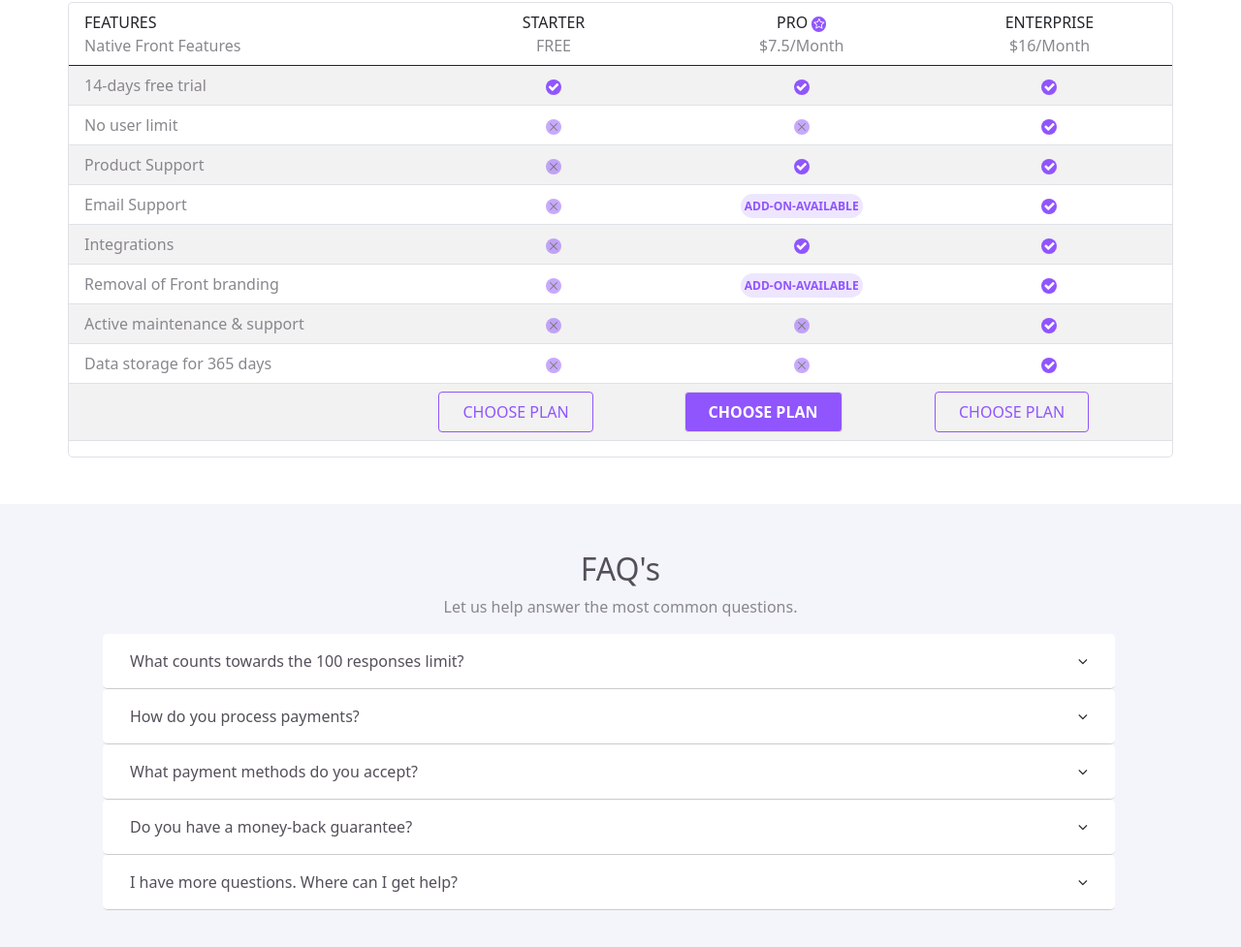
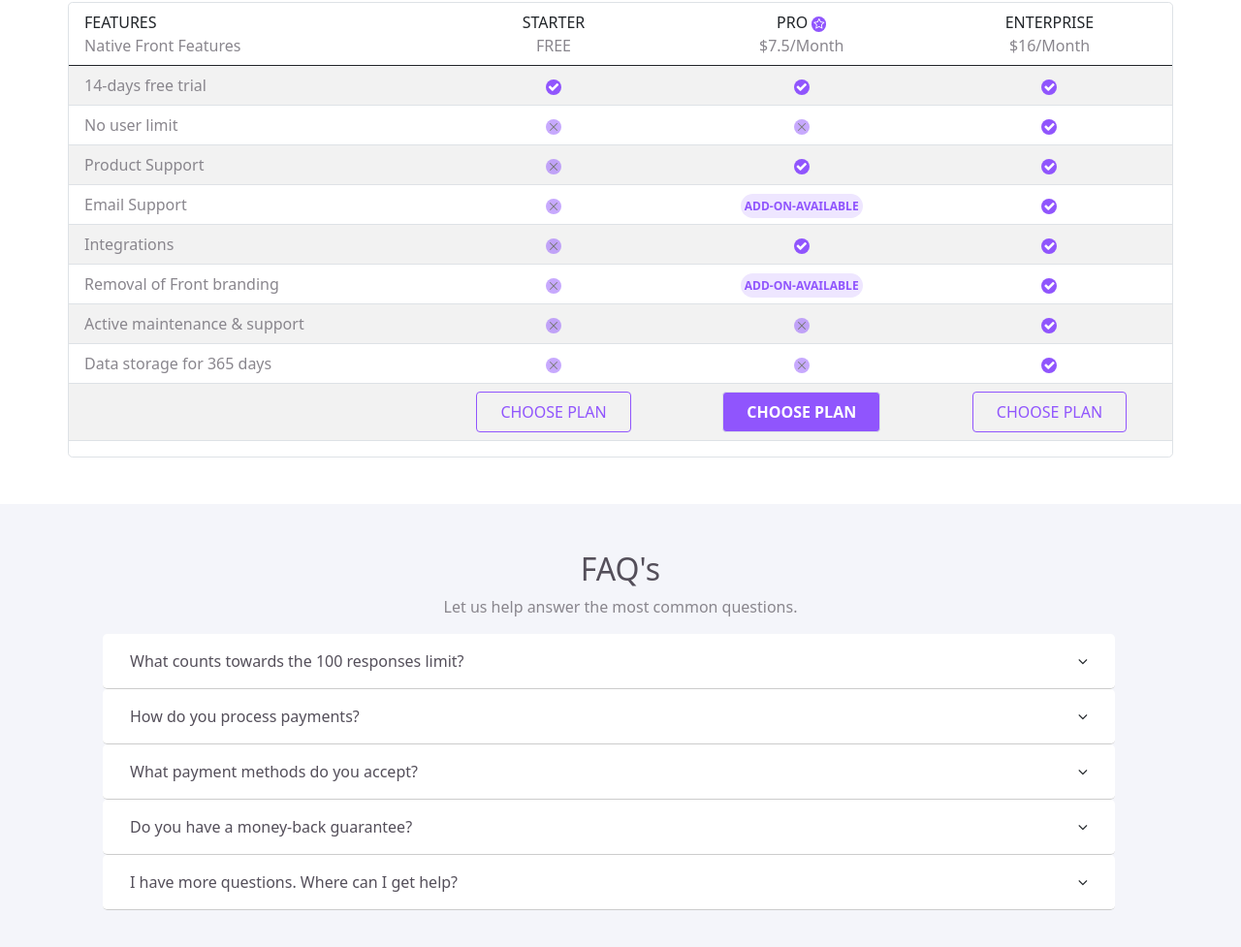
Before and after one commit to giacuong333/first-boostrap-project, a plain HTML site: page index.html in a window 1280 px wide. Shown: the part 1305-2282 px from the top of the page at 97% size. Drawn offline with nearby package versions, Linux system fonts and the light colour scheme.

Commit message:
Fix text-center button tag

```diff
--- a/index.html
+++ b/index.html
@@ -254,9 +254,9 @@
 
             <tr>
               <td></td>
-              <td><button type="button" class="btn px-4 py-2" style="border: 1px solid #9055fd; color: #9055fd">CHOOSE PLAN</button></td>
-              <td><button type="button" class="btn px-4 py-2 border" style="background-color: #9055fd; color: #fff; font-weight: 600">CHOOSE PLAN</button></td>
-              <td><button type="button" class="btn px-4 py-2" style="border: 1px solid #9055fd; color: #9055fd">CHOOSE PLAN</button></td>
+              <td class="text-center"><button type="button" class="btn px-4 py-2" style="border: 1px solid #9055fd; color: #9055fd">CHOOSE PLAN</button></td>
+              <td class="text-center"><button type="button" class="btn px-4 py-2 border" style="background-color: #9055fd; color: #fff; font-weight: 600">CHOOSE PLAN</button></td>
+              <td class="text-center"><button type="button" class="btn px-4 py-2" style="border: 1px solid #9055fd; color: #9055fd">CHOOSE PLAN</button></td>
             </tr>
           </tbody>
         </table>
```
